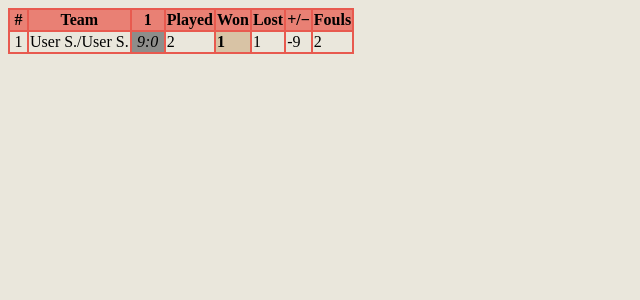
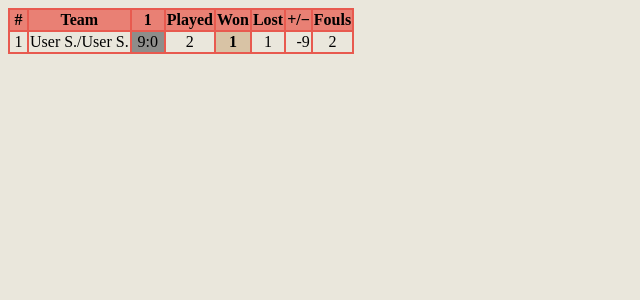
Before and after one commit to eeeeeeeelias/codenames, a Django app: a page that uses codenames/templates/codenames/one_group_table.html in a window 1280 px wide. Shown: the top 300 px of the page, without its empty margins (0-640 px from the left). Run offline with Django 3.2, Linux system fonts and the light colour scheme; tables that the repository leaves empty hold one stand-in row (values such as "Sample post").

Commit message:
Update and add new classes to csv
* Add result table cell classes to css
* Separate auto_win and auto_lose classes

```diff
--- a/codenames/static/codenames/style.css
+++ b/codenames/static/codenames/style.css
@@ -29,12 +29,20 @@ th {
     width: 30px;
 }
 
-.gameresult_cell {
+.gameresult_cell, .played_cell, .won_cell, .lost_cell, .fouls_cell {
     text-align: center;
 }
 
-.auto_win, .auto_lose {
+.wd_cell {
+    text-align: right;
+}
+
+.auto_win {
     font-style: italic;
+    background-color: #8E8D8A;
+}
+
+.auto_lose {
     background-color: #8E8D8A;
 }
 
```
